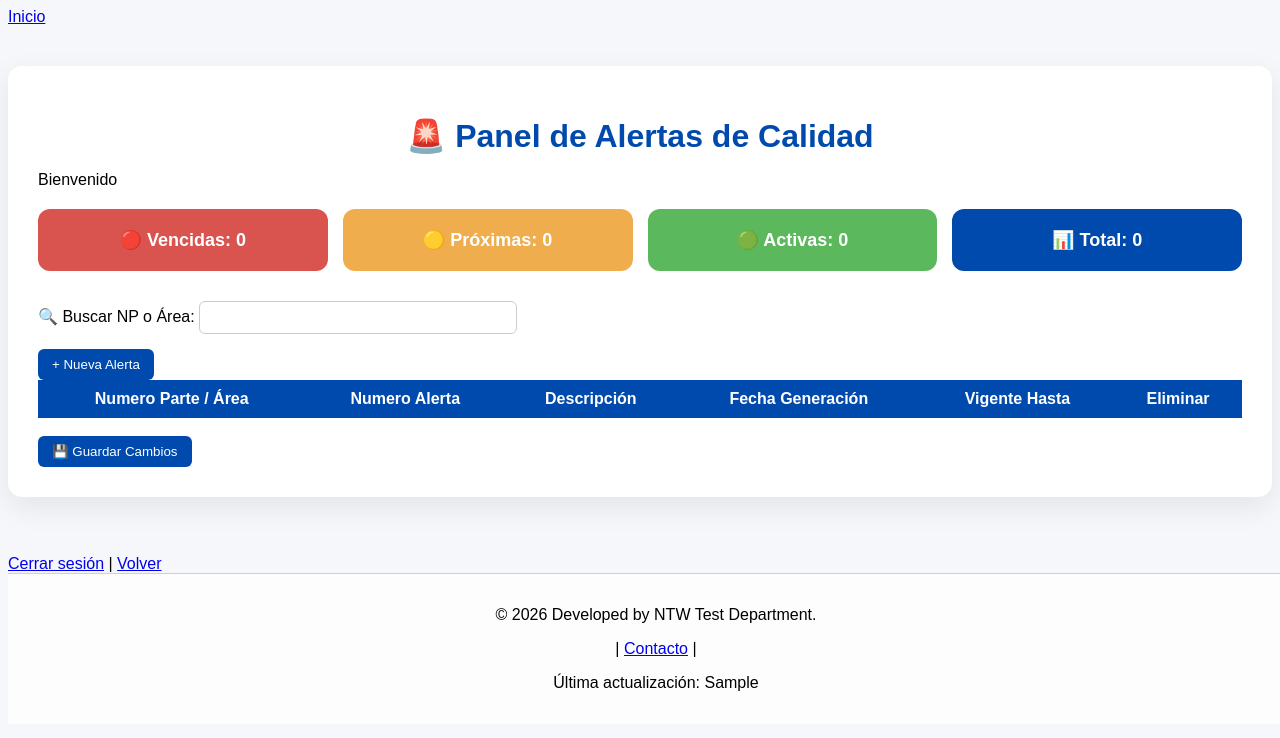
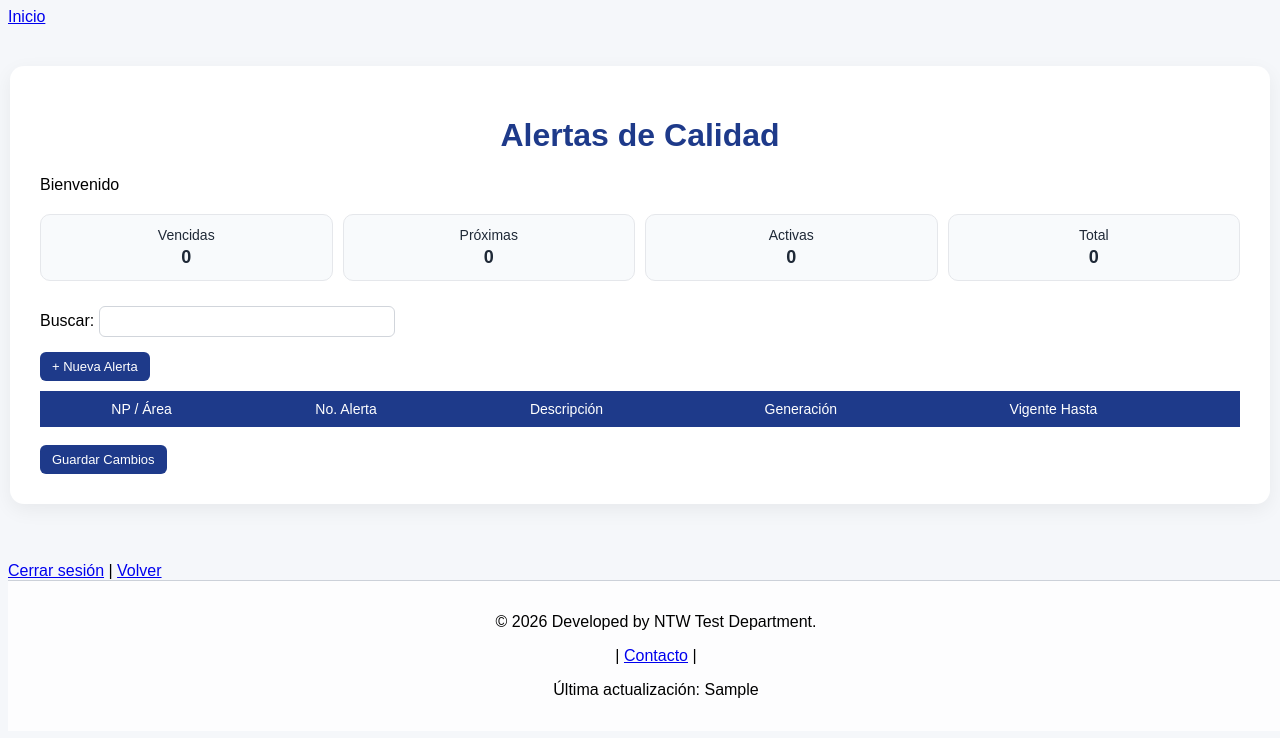
Before and after one commit to moisesrmz/WebAppLineFinder, a Flask app: template frontend/templates/alertas_calidad.html in a window 1280 px wide. Shown: the top 738 px of the page. Run offline with Flask 3, Linux system fonts and the light colour scheme; the template is opened without the code that fills it: most values are stand-ins (such as "Sample title", 1, 10 or a date in 2020); lists and menus that the app fills with data are empty.

Commit message:
rediseño

```diff
--- a/frontend/templates/alertas_calidad.html
+++ b/frontend/templates/alertas_calidad.html
@@ -2,42 +2,56 @@
 {% block content %}
 
 <style>
+:root {
+    --primary: #1e3a8a;
+    --bg-soft: #f4f6f9;
+    --card-soft: #f8fafc;
+    --danger-soft: #fdecec;
+    --warning-soft: #fff8e6;
+    --success-soft: #edf7ed;
+    --text-dark: #1f2937;
+}
+
 .container-alertas {
-    max-width: 1300px;
+    max-width: 1200px;
     margin: 40px auto;
     background: white;
     padding: 30px;
     border-radius: 14px;
-    box-shadow: 0 10px 30px rgba(0,0,0,0.08);
+    box-shadow: 0 6px 20px rgba(0,0,0,0.06);
 }
 
 h1 {
-    color: #004aad;
-    margin-bottom: 10px;
+    color: var(--primary);
+    font-weight: 600;
 }
 
-/* ===== DASHBOARD ===== */
+/* ===== DASHBOARD SUAVE ===== */
 
 .dashboard {
     display: grid;
     grid-template-columns: repeat(4, 1fr);
-    gap: 15px;
-    margin: 20px 0 30px 0;
+    gap: 10px;
+    margin: 20px 0 25px 0;
 }
 
 .card {
-    padding: 20px;
-    border-radius: 12px;
-    color: white;
-    font-weight: 600;
+    background: var(--card-soft);
+    padding: 12px;
+    border-radius: 10px;
     text-align: center;
-    font-size: 18px;
+    font-size: 14px;
+    font-weight: 500;
+    color: var(--text-dark);
+    border: 1px solid #e5e7eb;
 }
 
-.card.red { background: #d9534f; }
-.card.yellow { background: #f0ad4e; }
-.card.green { background: #5cb85c; }
-.card.blue { background: #004aad; }
+.card span {
+    display: block;
+    font-size: 18px;
+    font-weight: 600;
+    margin-top: 4px;
+}
 
 /* ===== FILTRO ===== */
 
@@ -46,10 +60,10 @@
 }
 
 .filtro-container input {
-    width: 300px;
-    padding: 8px;
+    width: 280px;
+    padding: 7px;
     border-radius: 6px;
-    border: 1px solid #ccc;
+    border: 1px solid #d1d5db;
 }
 
 /* ===== TABLA ===== */
@@ -57,76 +71,81 @@
 table {
     width: 100%;
     border-collapse: collapse;
+    margin-top: 10px;
 }
 
 th {
-    background: #004aad;
+    background: var(--primary);
     color: white;
     padding: 10px;
+    font-size: 14px;
+    font-weight: 500;
 }
 
 td {
     padding: 8px;
-    border-bottom: 1px solid #eee;
+    border-bottom: 1px solid #f1f1f1;
+    font-size: 14px;
 }
 
 tr:hover {
-    background: #f4f8ff;
+    background: #f9fafb;
 }
 
 tr.vencida {
-    background-color: #fde2e2;
+    background-color: var(--danger-soft);
 }
 
 tr.proxima {
-    background-color: #fff4d6;
+    background-color: var(--warning-soft);
 }
 
 input {
     width: 100%;
     padding: 6px;
     border-radius: 5px;
-    border: 1px solid #ccc;
+    border: 1px solid #d1d5db;
+    font-size: 13px;
 }
 
 button {
-    padding: 8px 14px;
+    padding: 7px 12px;
     border-radius: 6px;
     border: none;
-    background: #004aad;
+    background: var(--primary);
     color: white;
     cursor: pointer;
+    font-size: 13px;
 }
 
 button:hover {
-    background: #0066ff;
+    opacity: 0.9;
 }
 
 .delete-btn {
-    background: #c9302c;
+    background: #9ca3af;
 }
 
 .delete-btn:hover {
-    background: #ff0000;
+    background: #6b7280;
 }
 </style>
 
 <div class="container-alertas">
 
-<h1>🚨 Panel de Alertas de Calidad</h1>
+<h1>Alertas de Calidad</h1>
 <p>Bienvenido {{ user.capitalize() }}</p>
 
 <!-- DASHBOARD -->
 <div class="dashboard">
-    <div class="card red">🔴 Vencidas: <span id="countVencidas">0</span></div>
-    <div class="card yellow">🟡 Próximas: <span id="countProximas">0</span></div>
-    <div class="card green">🟢 Activas: <span id="countActivas">0</span></div>
-    <div class="card blue">📊 Total: <span id="countTotal">0</span></div>
+    <div class="card">Vencidas <span id="countVencidas">0</span></div>
+    <div class="card">Próximas <span id="countProximas">0</span></div>
+    <div class="card">Activas <span id="countActivas">0</span></div>
+    <div class="card">Total <span id="countTotal">0</span></div>
 </div>
 
-<!-- FILTRO -->
 <div class="filtro-container">
-    🔍 Buscar NP o Área:
+    Buscar:
     <input type="text" id="filtro" onkeyup="filtrar()">
 </div>
 
@@ -135,40 +154,51 @@
 <table id="tabla">
     <thead>
         <tr>
-            <th>Numero Parte / Área</th>
-            <th>Numero Alerta</th>
+            <th>NP / Área</th>
+            <th>No. Alerta</th>
             <th>Descripción</th>
-            <th>Fecha Generación</th>
+            <th>Generación</th>
             <th>Vigente Hasta</th>
-            <th>Eliminar</th>
+            <th></th>
         </tr>
     </thead>
     <tbody></tbody>
 </table>
 
 <br>
-<button onclick="guardar()">💾 Guardar Cambios</button>
+<button onclick="guardar()">Guardar Cambios</button>
 
 </div>
 
 <script>
 
+function normalizarArea(valor) {
+    if (!valor) return "";
+    const v = valor.trim().toLowerCase();
+
+    if (v === "fa") return "FA";
+    if (v === "corte") return "Corte";
+    if (v === "crimp") return "Crimp";
+
+    return valor.trim();
+}
+
 function evaluarVencimiento(fecha) {
     if (!fecha) return "activa";
 
     const hoy = new Date();
-    const vencimiento = new Date(fecha);
-    const diffDias = (vencimiento - hoy) / (1000 * 60 * 60 * 24);
+    hoy.setHours(0,0,0,0);
 
-    if (diffDias < 0) return "vencida";
-    if (diffDias <= 7) return "proxima";
+    const venc = new Date(fecha);
+    const diff = (venc - hoy) / (1000 * 60 * 60 * 24);
+
+    if (diff < 0) return "vencida";
+    if (diff <= 7) return "proxima";
     return "activa";
 }
 
 function actualizarDashboard() {
-    let vencidas = 0;
-    let proximas = 0;
-    let activas = 0;
+    let vencidas = 0, proximas = 0, activas = 0;
 
     document.querySelectorAll("#tabla tbody tr").forEach(row => {
         if (row.classList.contains("vencida")) vencidas++;
@@ -221,7 +251,7 @@
         <td><input type="text" value="${desc}"></td>
         <td><input type="date" value="${fecha_gen || ""}"></td>
         <td><input type="date" value="${vigente || ""}" onchange="cambiarFecha(this)"></td>
-        <td><button class="delete-btn" onclick="eliminarFila(this)">🗑</button></td>
+        <td><button class="delete-btn" onclick="eliminarFila(this)">✕</button></td>
     `;
 
     tbody.appendChild(row);
@@ -256,7 +286,7 @@
     for (let row of rows) {
         const inputs = row.querySelectorAll("input");
 
-        const numero_parte_area = inputs[0].value.trim();
+        let numero_parte_area = normalizarArea(inputs[0].value);
         const numero_alerta = inputs[1].value.trim();
         const descripcion = inputs[2].value.trim();
         const fecha_generacion = inputs[3].value;
@@ -289,7 +319,7 @@
     const result = await res.json();
 
     if (result.error) alert(result.error);
-    else alert("Guardado correctamente ✅");
+    else alert("Guardado correctamente");
 }
 
 cargar();
```
